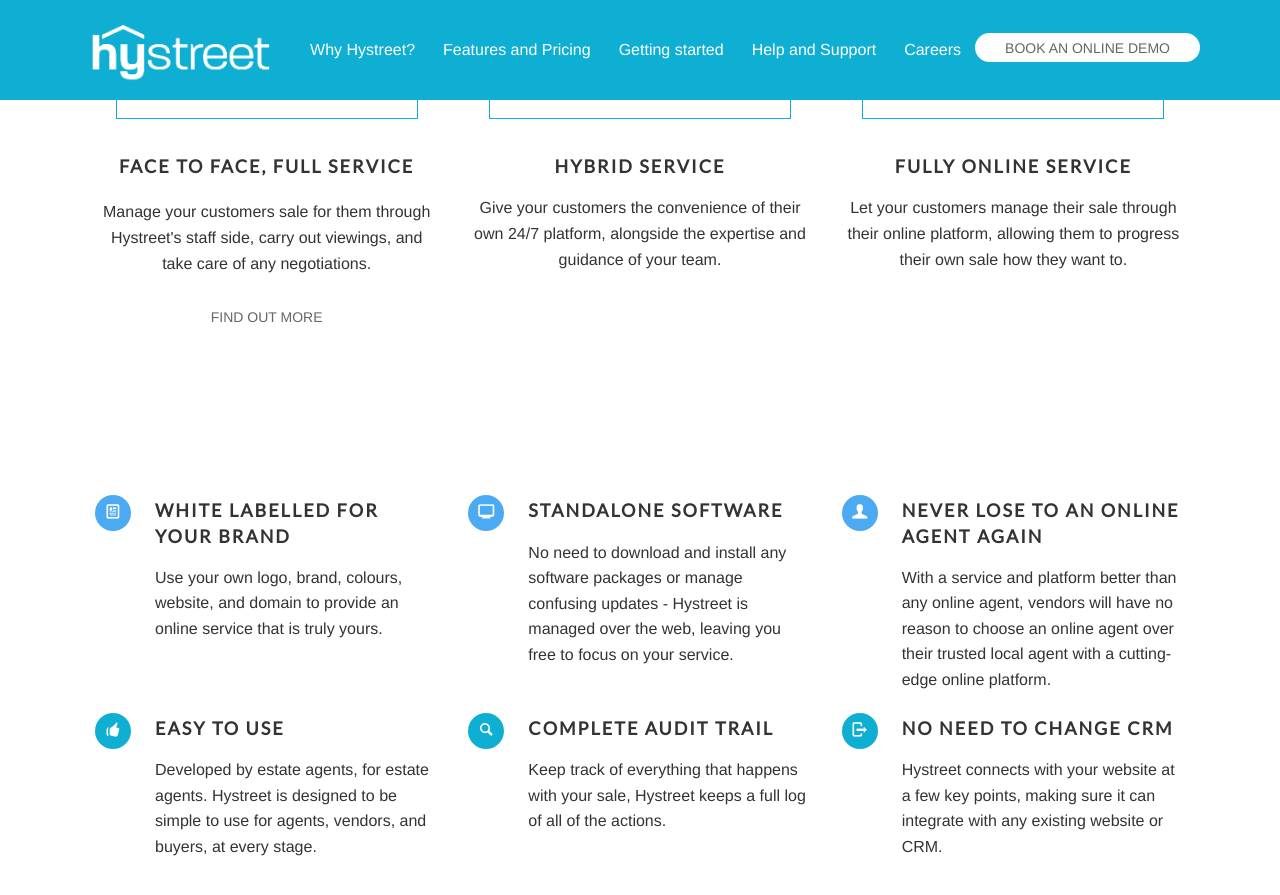
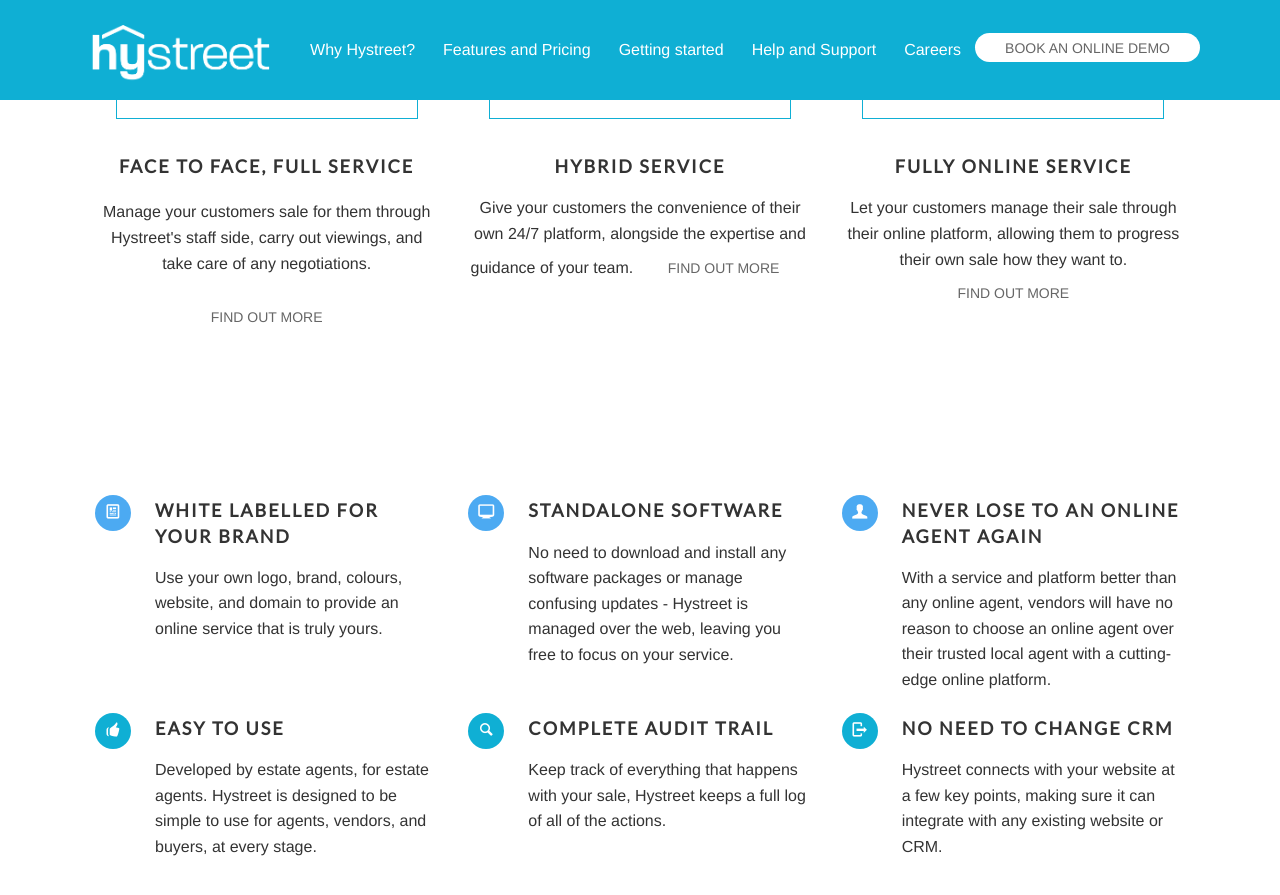
Before and after one commit to hystreet/hystreet.github.io, a Jekyll site: the page built from why-hystreet/index.html, in a window 1280 px wide and 900 px high, scrolled down 665 px. Shown: the top 895 px of the window. Built offline with Jekyll 4.4.1, drawn with Linux system fonts in a browser that asks for light colours; some web fonts are replaced; a script that is not in the unit is left out.

Commit message:
updating buttons to other columns

```diff
--- a/_data/whys.yml
+++ b/_data/whys.yml
@@ -8,7 +8,11 @@
   icon: newspaper
   desc:
     Give your customers the convenience of their own 24/7 platform, alongside the expertise and guidance of your team.
+
+    <a class="button" href="/features-pricing/hybrid-service/">Find out more</a>
 - title: Fully online service
   icon: network
   desc:
     Let your customers manage their sale through their online platform, allowing them to progress their own sale how they want to.
+
+    <a class="button" href="/features-pricing/online-service/">Find out more</a>
```
